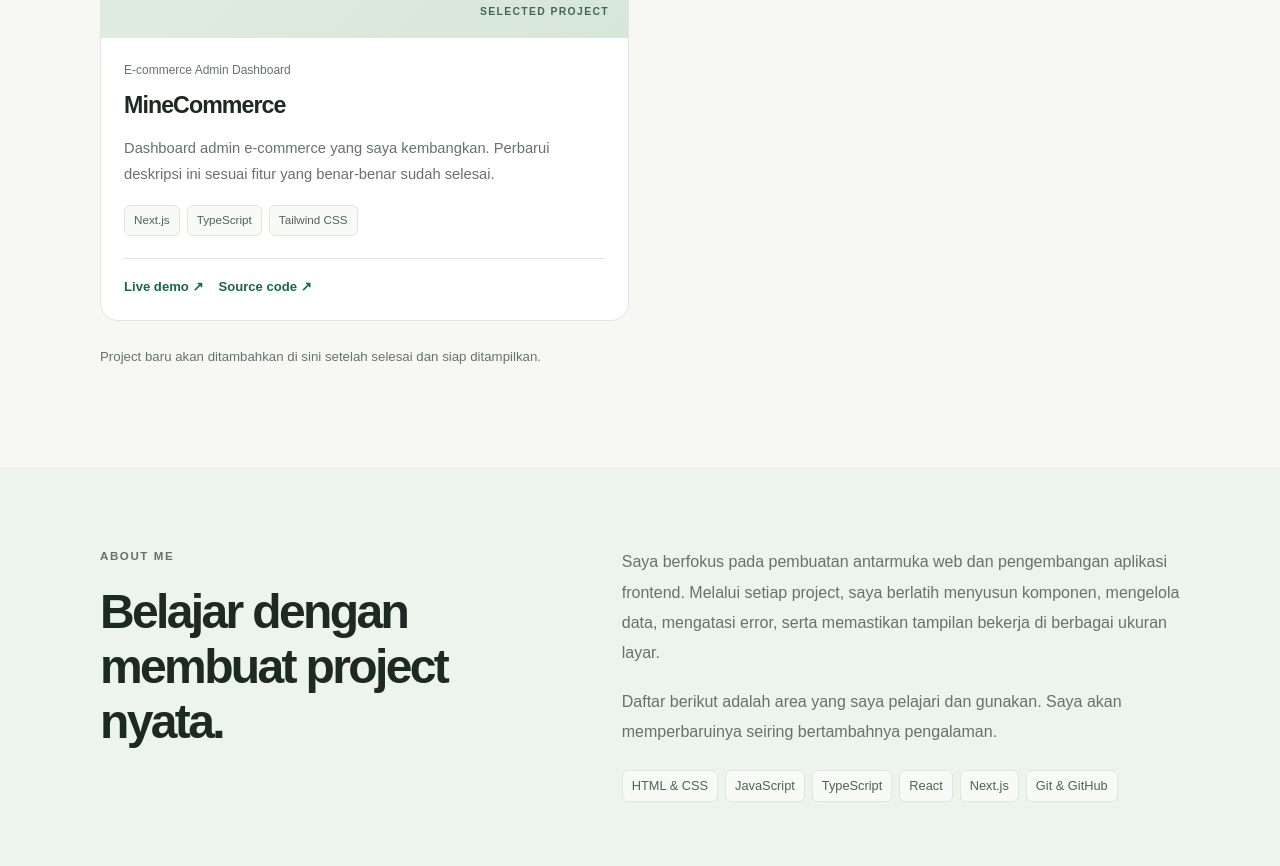
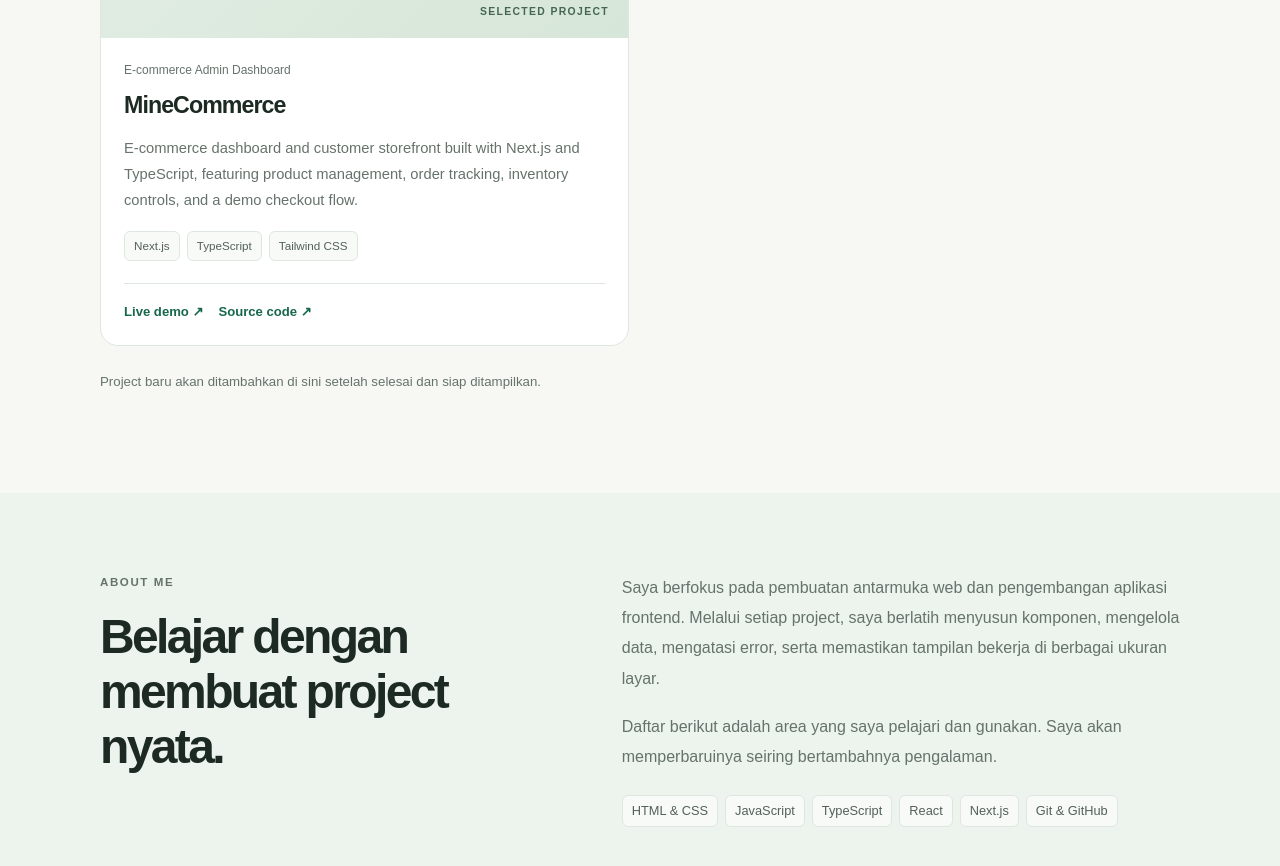
Before and after one commit to zmariesta/my-portfolio, a Next.js app: page / in a window 1280 px wide. Shown: the part 1180-2046 px from the top of the page. Built offline with nearby package versions, Linux system fonts and the light colour scheme.

Commit message:
Update portfolio project details

```diff
--- a/src/app/page.tsx
+++ b/src/app/page.tsx
@@ -13,7 +13,7 @@ const projects: Project[] = [
     name: "MineCommerce",
     category: "E-commerce Admin Dashboard",
     description:
-      "Dashboard admin e-commerce yang saya kembangkan. Perbarui deskripsi ini sesuai fitur yang benar-benar sudah selesai.",
+      "E-commerce dashboard and customer storefront built with Next.js and TypeScript, featuring product management, order tracking, inventory controls, and a demo checkout flow.",
     technologies: ["Next.js", "TypeScript", "Tailwind CSS"],
     liveUrl: "https://minecommerce.vercel.app",
     sourceUrl: "https://github.com/zmariesta/minecommerce",
```
